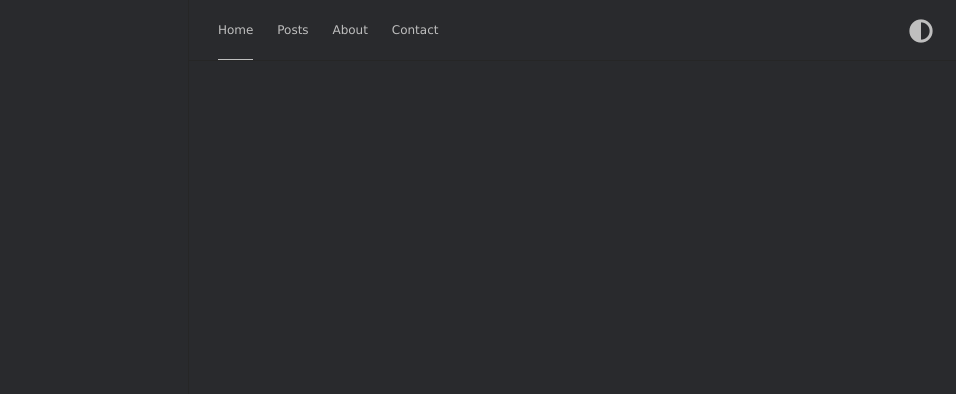
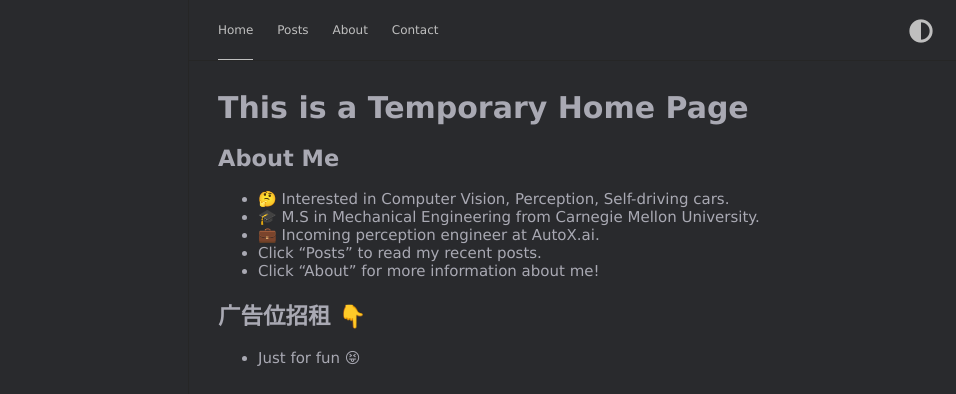
Before and after one commit to Mzunoven/mzunoven.github.io, a plain HTML site: page index.html in a window 1280 px wide. Shown: the top 394 px of the page, 324-1280 px from the left. Drawn offline with Linux system fonts and the light colour scheme.

Commit message:
home page

```diff
--- a/index.html
+++ b/index.html
@@ -1,6 +1,6 @@
 <!DOCTYPE html>
 <html lang="en" data-theme="dark"><head>
-    <title> Zongwen Mu | Website of Zongwen </title>
+    <title> Zongwen Mu </title>
 
 
     <meta charset="utf-8"><meta name="generator" content="Hugo 0.81.0" /><meta name="viewport" content="width=device-width,initial-scale=1,viewport-fit=cover">
@@ -53,12 +53,12 @@
     <meta name="twitter:card" content="summary_large_image"/>
 <meta name="twitter:image" content="https://mzunoven.github.io/images/site-feature-image.png"/>
 
-<meta name="twitter:title" content="Website of Zongwen"/>
+<meta name="twitter:title" content=""/>
 <meta name="twitter:description" content="Incomming Perception Engineer @ AutoX.ai"/>
 
 
 
-    <meta property="og:title" content="Website of Zongwen" />
+    <meta property="og:title" content="" />
 <meta property="og:description" content="Incomming Perception Engineer @ AutoX.ai" />
 <meta property="og:type" content="website" />
 <meta property="og:url" content="https://mzunoven.github.io/" /><meta property="og:image" content="https://mzunoven.github.io/images/site-feature-image.png"/><meta property="og:site_name" content="I&#39;m Zongwen" />
@@ -156,6 +156,19 @@
 
     <div class="post  animated fadeInDown ">
 
+        <h1 id="this-is-a-temporary-home-page">This is a Temporary Home Page</h1>
+<h2 id="about-me">About Me</h2>
+<ul>
+<li>🤔 Interested in Computer Vision, Perception, Self-driving cars.</li>
+<li>🎓 M.S in Mechanical Engineering from Carnegie Mellon University.</li>
+<li>💼 Incoming perception engineer at AutoX.ai.</li>
+<li>Click &ldquo;Posts&rdquo; to read my recent posts.</li>
+<li>Click &ldquo;About&rdquo; for more information about me!</li>
+</ul>
+<h2 id="广告位招租-">广告位招租 👇</h2>
+<ul>
+<li>Just for fun 😝</li>
+</ul>
 
     </div>
 
--- a/sitemap.xml
+++ b/sitemap.xml
@@ -2,10 +2,11 @@
 <urlset xmlns="http://www.sitemaps.org/schemas/sitemap/0.9"
   xmlns:xhtml="http://www.w3.org/1999/xhtml">
   <url>
+    <loc>https://mzunoven.github.io/</loc>
+    <priority>0</priority>
+  </url><url>
     <loc>https://mzunoven.github.io/categories/</loc>
   </url><url>
     <loc>https://mzunoven.github.io/tags/</loc>
-  </url><url>
-    <loc>https://mzunoven.github.io/</loc>
   </url>
 </urlset>
```
